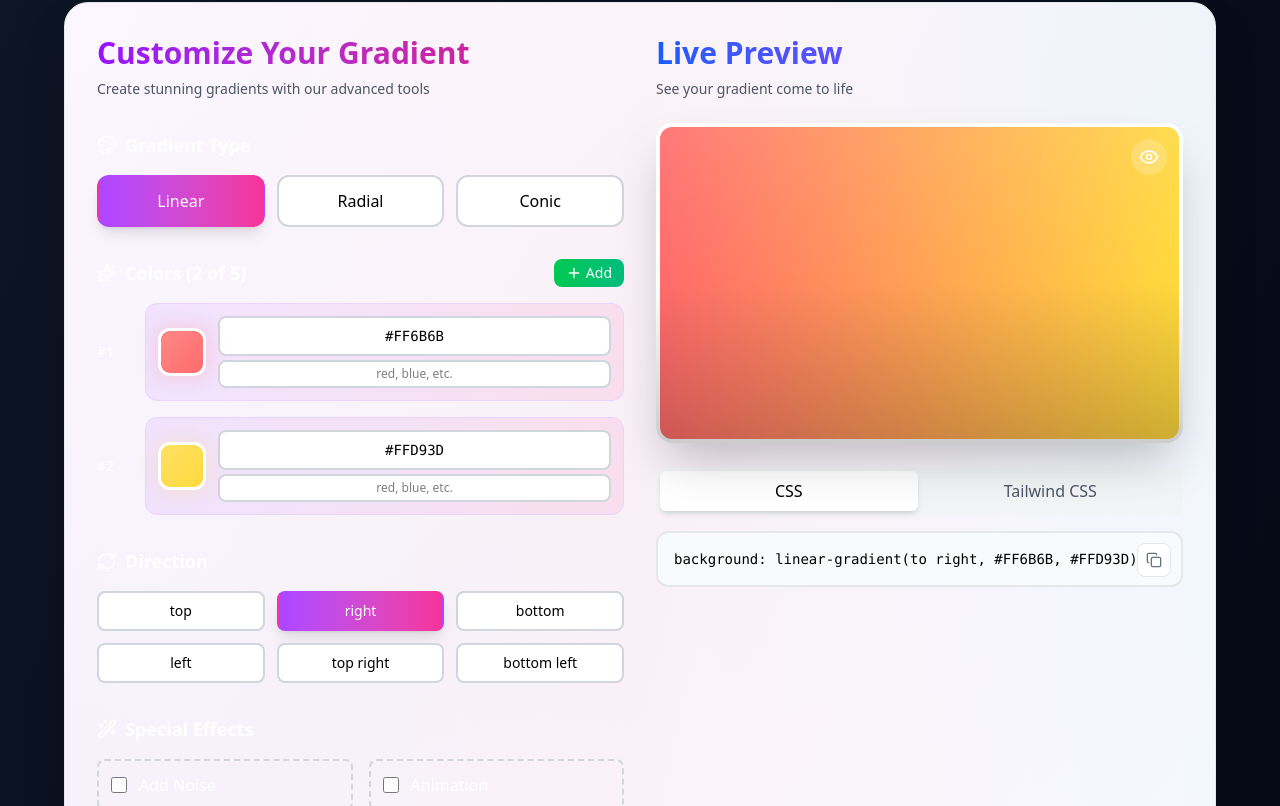
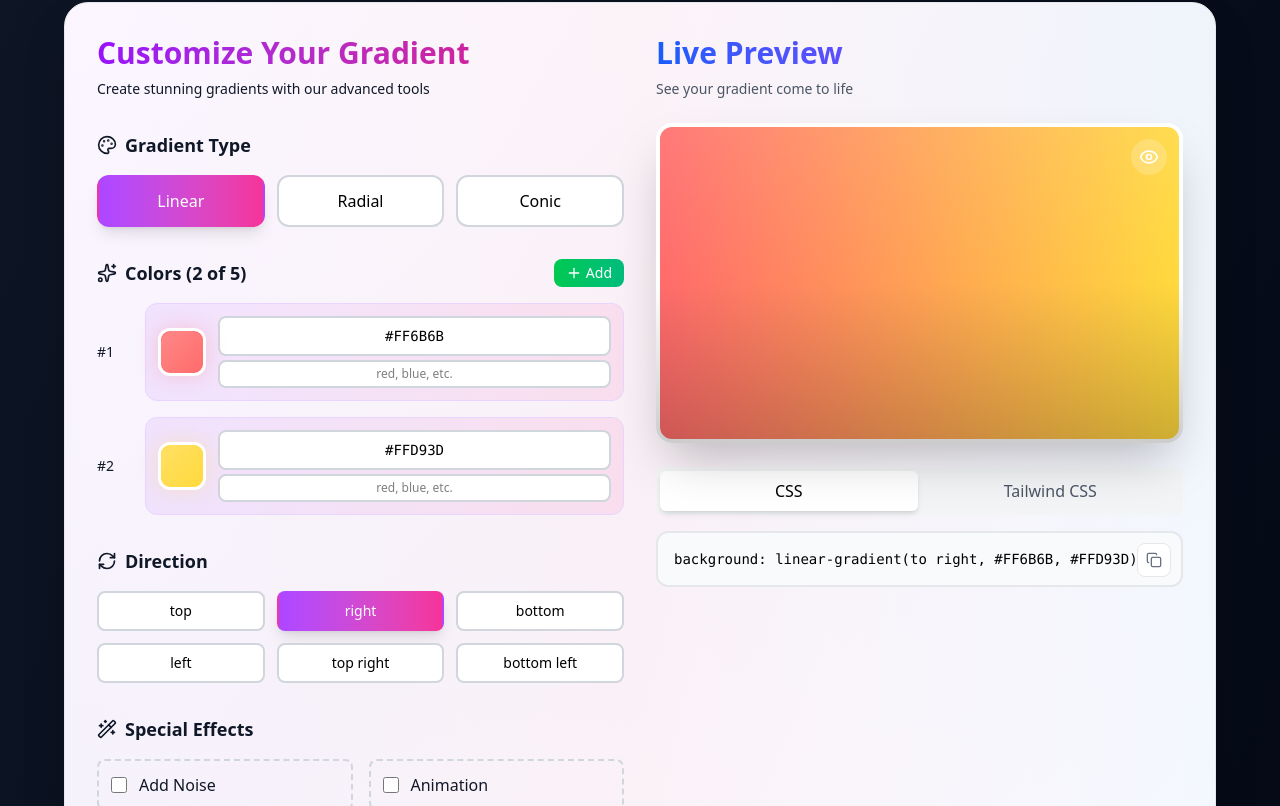
Before and after one commit to SBeeeee/GradientGen, a Next.js app: page / in a window 1280 px wide. Shown: the part 954-1760 px from the top of the page. Built offline with nearby package versions, Linux system fonts and the light colour scheme.

Commit message:
added fix to visibility issues in the inpit area

```diff
--- a/src/components/GradientGenerator.jsx
+++ b/src/components/GradientGenerator.jsx
@@ -99,14 +99,14 @@ const GradientGenerator = ({ isDark }) => {
             <h3 className="text-3xl font-bold bg-gradient-to-r from-purple-600 to-pink-600 bg-clip-text text-transparent mb-2">
               Customize Your Gradient
             </h3>
-            <p className={`text-sm ${isDark ? 'text-gray-400' : 'text-gray-600'}`}>
+            <p className={`text-sm ${isDark ? 'text-gray-900' : 'text-gray-900'}`}>
               Create stunning gradients with our advanced tools
             </p>
           </div>
 
           {/* Gradient Type */}
           <div className="space-y-4">
-            <label className="text-lg font-semibold flex items-center space-x-2">
+            <label className="text-lg font-semibold flex items-center space-x-2 text-gray-900">
               <Palette className="h-5 w-5" />
               <span>Gradient Type</span>
             </label>
@@ -131,7 +131,7 @@ const GradientGenerator = ({ isDark }) => {
           {/* Color Pickers */}
           <div className="space-y-4">
             <div className="flex items-center justify-between">
-              <label className="text-lg font-semibold flex items-center space-x-2">
+              <label className="text-lg font-semibold flex items-center space-x-2 text-gray-900">
                 <Sparkles className="h-5 w-5" />
                 <span>Colors ({colors.length} of 5)</span>
               </label>
@@ -150,7 +150,7 @@ const GradientGenerator = ({ isDark }) => {
             <div className="space-y-4">
               {colors.map((color, index) => (
                 <div key={index} className="flex items-center space-x-4">
-                  <span className="text-sm font-medium w-8">#{index + 1}</span>
+                  <span className="text-sm font-medium w-8 text-gray-900">#{index + 1}</span>
                   <div className="flex-1">
                     <ColorPicker
                       value={color}
@@ -174,7 +174,7 @@ const GradientGenerator = ({ isDark }) => {
 
           {/* Direction */}
           <div className="space-y-4">
-            <label className="text-lg font-semibold flex items-center space-x-2">
+            <label className="text-lg font-semibold flex items-center space-x-2 text-gray-900">
               <RefreshCw className="h-5 w-5" />
               <span>Direction</span>
             </label>
@@ -208,12 +208,12 @@ const GradientGenerator = ({ isDark }) => {
 
           {/* Special Effects */}
           <div className="space-y-4">
-            <label className="text-lg font-semibold flex items-center space-x-2">
+            <label className="text-lg font-semibold flex items-center text-gray-900 space-x-2">
               <Wand2 className="h-5 w-5" />
               <span>Special Effects</span>
             </label>
             <div className="grid grid-cols-2 gap-4">
-              <label className="flex items-center space-x-3 p-3 rounded-lg border-2 border-dashed border-gray-300 dark:border-gray-600 hover:border-purple-400 transition-all duration-300 cursor-pointer">
+              <label className="flex text-gray-900 items-center space-x-3 p-3 rounded-lg border-2 border-dashed border-gray-300 dark:border-gray-600 hover:border-purple-400 transition-all duration-300 cursor-pointer">
                 <input
                   type="checkbox"
                   checked={noiseEnabled}
@@ -222,7 +222,7 @@ const GradientGenerator = ({ isDark }) => {
                 />
                 <span className="font-medium">Add Noise</span>
               </label>
-              <label className="flex items-center space-x-3 p-3 rounded-lg border-2 border-dashed border-gray-300 dark:border-gray-600 hover:border-purple-400 transition-all duration-300 cursor-pointer">
+              <label className="flex text-gray-900 items-center space-x-3 p-3 rounded-lg border-2 border-dashed border-gray-300 dark:border-gray-600 hover:border-purple-400 transition-all duration-300 cursor-pointer">
                 <input
                   type="checkbox"
                   checked={animationEnabled}
@@ -250,7 +250,7 @@ const GradientGenerator = ({ isDark }) => {
             <h3 className="text-3xl font-bold bg-gradient-to-r from-blue-600 to-purple-600 bg-clip-text text-transparent mb-2">
               Live Preview
             </h3>
-            <p className={`text-sm ${isDark ? 'text-gray-400' : 'text-gray-600'}`}>
+            <p className={`text-sm ${isDark ? 'text-gray-900' : 'text-gray-600'}`}>
               See your gradient come to life
             </p>
           </div>
```
